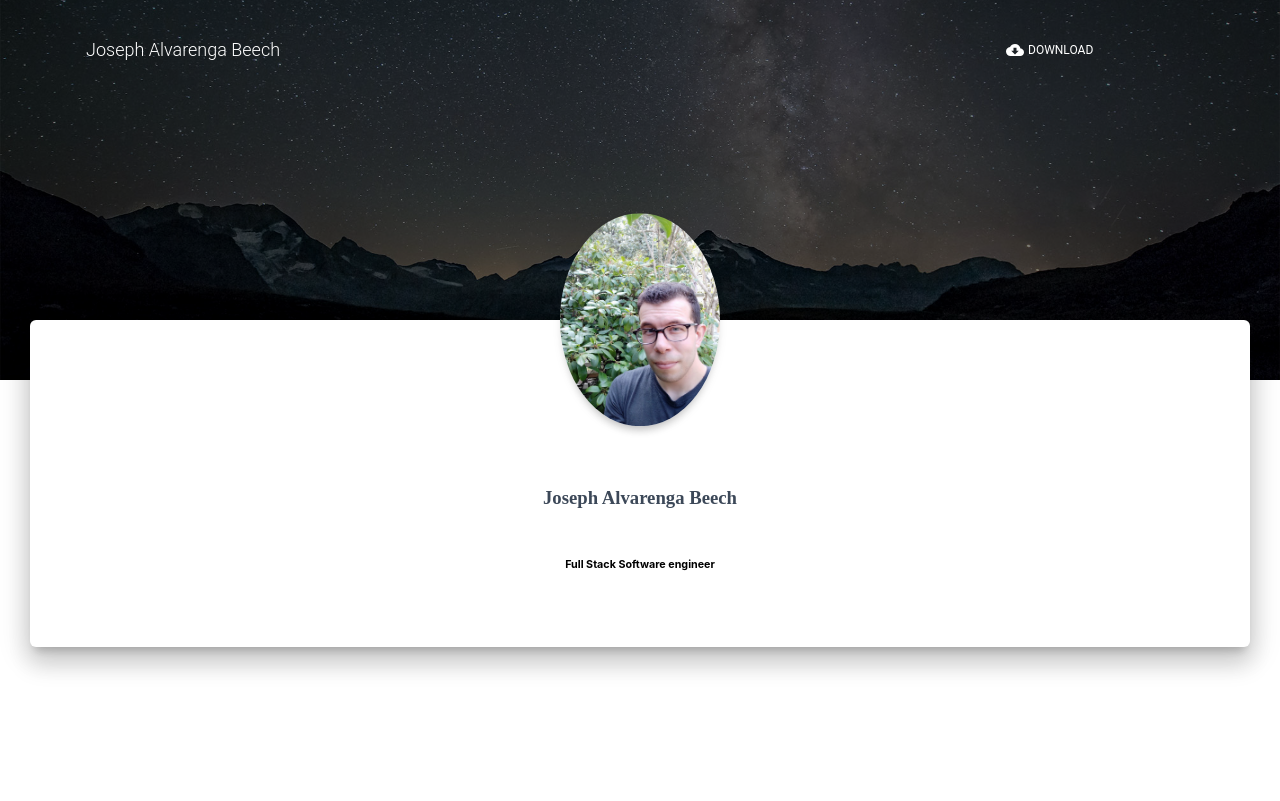
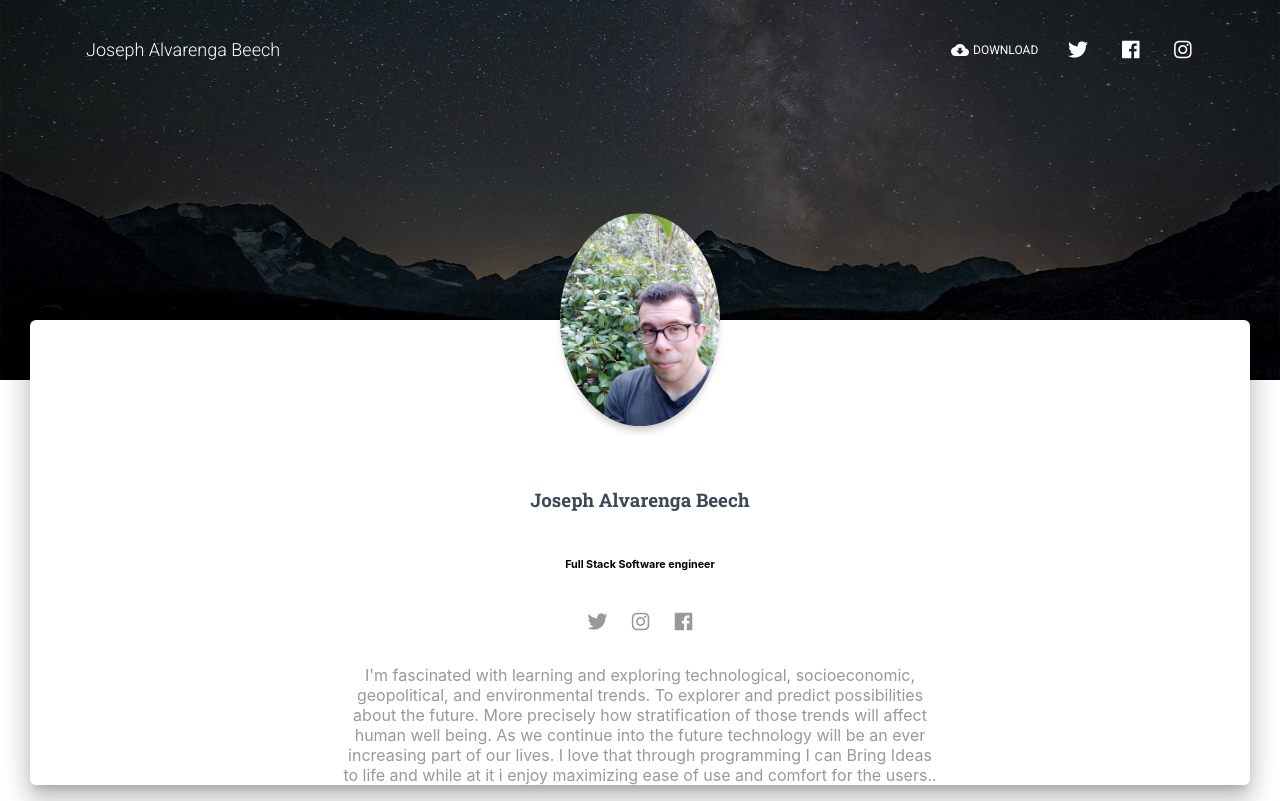
Before and after one commit to Mothergoose31/Porfoliov3.0, a React (Create React App) app: page / in a window 1280 px wide. Built offline with nearby package versions, Linux system fonts and the light colour scheme.

Commit message:
added font awesome

```diff
--- a/public/index.html
+++ b/public/index.html
@@ -15,6 +15,16 @@
       user's mobile device or desktop. See https://developers.google.com/web/fundamentals/web-app-manifest/
     -->
     <link rel="manifest" href="%PUBLIC_URL%/manifest.json" />
+
+    <link
+    rel="stylesheet"
+    type="text/css"
+    href="https://fonts.googleapis.com/css?family=Roboto:300,400,500,700|Roboto+Slab:400,700|Material+Icons"
+  />
+  <link
+    href="https://use.fontawesome.com/releases/v5.0.10/css/all.css"
+    rel="stylesheet"
+  />
     <!--
       Notice the use of %PUBLIC_URL% in the tags above.
       It will be replaced with the URL of the `public` folder during the build.
--- a/src/App.jsx
+++ b/src/App.jsx
@@ -75,6 +75,15 @@ function App(props) {
                 </div>
               </GridItem>
             </GridContainer>
+            <div className={classes.description}>
+              <p>
+              I'm fascinated with learning and exploring technological, socioeconomic, geopolitical, and environmental  trends.
+                To explorer and predict possibilities about the future. More precisely how stratification of
+                those trends will affect human well being. As we continue into the future technology will be an
+                ever increasing part of our lives. I love that through programming I can Bring Ideas to life
+                and while at it i enjoy maximizing ease of use and comfort  for the users..{" "}
+              </p>
+            </div>
           </div>
         </div>
       </div>
```
